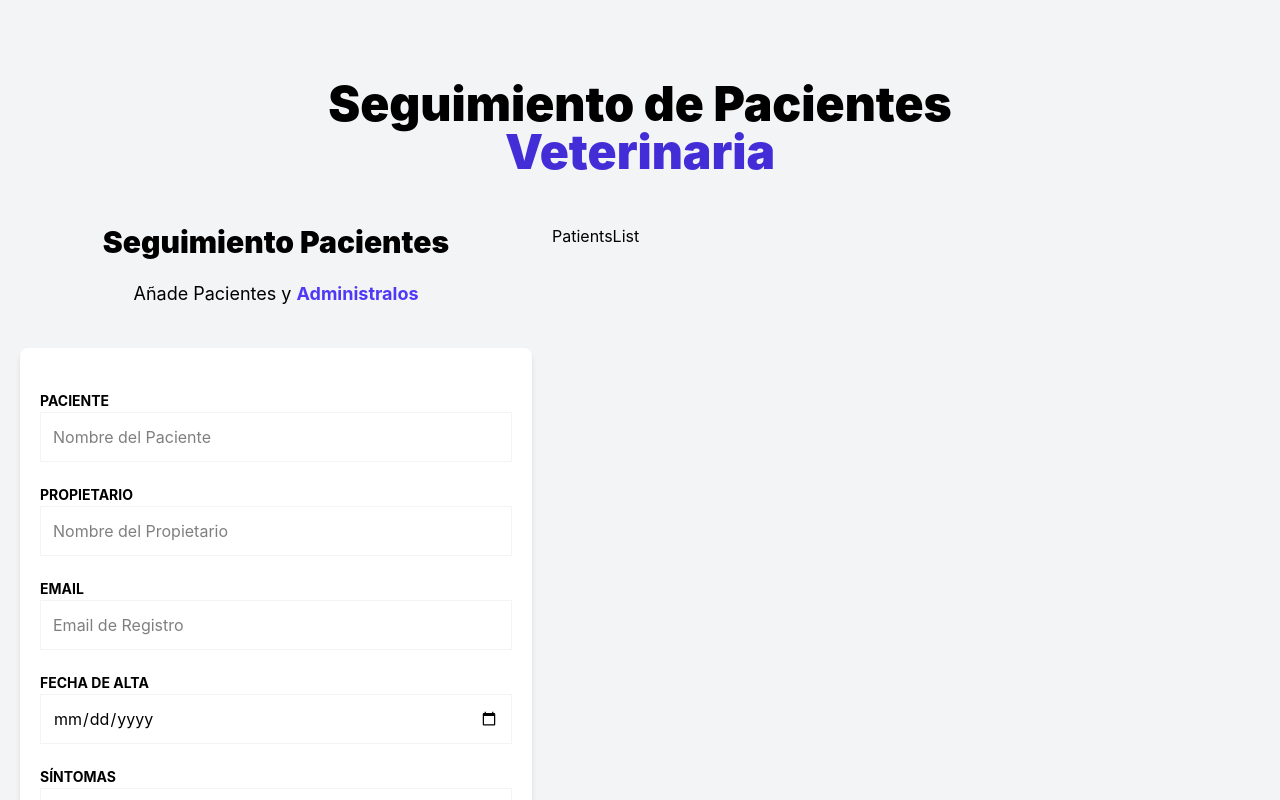
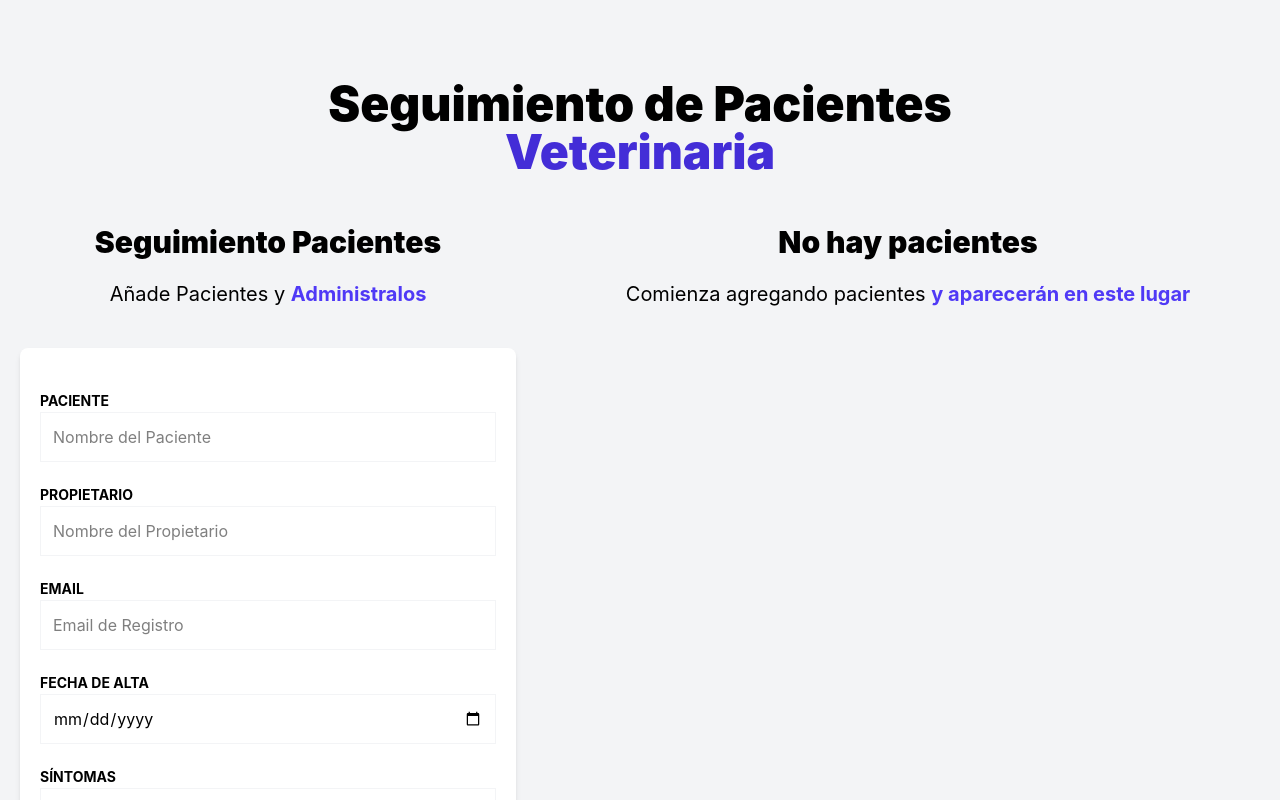
Before and after one commit to andresmdevco/veterinary-patient-manager, a React (Vite) app: page / in a window 1280 px wide. Shown: the top 800 px of the page. Built offline with nearby package versions, Linux system fonts and the light colour scheme.

Commit message:
feat: display patient list

```diff
--- /dev/null
+++ b/src/components/PatientDetails.tsx
@@ -0,0 +1,13 @@
+import type { Patient } from "../types"
+
+type PatientDetailsProps = {
+  patient: Patient
+}
+
+export default function PatientDetails({patient}: PatientDetailsProps) {
+  return (
+    <div>
+      {patient.name}
+    </div>
+  )
+}
--- a/src/components/PatientForm.tsx
+++ b/src/components/PatientForm.tsx
@@ -19,7 +19,7 @@
     <div className="md:w-1/2 lg:w-2/5 mx-5">
       <h2 className="font-black text-3xl text-center">Seguimiento Pacientes</h2>
 
-      <p className="text-lg mt-5 text-center mb-10">
+      <p className="text-xl mt-5 text-center mb-10">
         Añade Pacientes y {''}
         <span className="text-indigo-600 font-bold">Administralos</span>
       </p>
--- a/src/components/PatientsList.tsx
+++ b/src/components/PatientsList.tsx
@@ -1,11 +1,31 @@
 import { usePatientStore } from '../store';
+import PatientDetails from './PatientDetails';
 
 export default function PatientsList() {
+  const patients = usePatientStore((state) => state.patients);
 
-  const patients = usePatientStore(state => state.patients)
-
-  console.log(patients)
   return (
-    <div>PatientsList</div>
-  )
+    <div className="md:w-1/2 lg:w-3/5 md:h-screen overflow-y-scroll">
+      {patients.length ? (
+        <>
+          <h2 className="font-black text-3xl text-center">Listado de Pacientes</h2>
+          <p className="text-xl mt-5 mb-10 text-center">
+            Administra tus {''}
+            <span className="text-indigo-600 font-bold">Pacientes y Citas</span>
+          </p>
+          {patients.map((patient) => (
+            <PatientDetails key={patient.id} patient={patient} />
+          ))}
+        </>
+      ) : (
+        <>
+          <h2 className="font-black text-3xl text-center">No hay pacientes</h2>
+          <p className="text-xl mt-5 mb-10 text-center">
+            Comienza agregando pacientes {''}
+            <span className="text-indigo-600 font-bold">y aparecerán en este lugar</span>
+          </p>
+        </>
+      )}
+    </div>
+  );
 }
```
